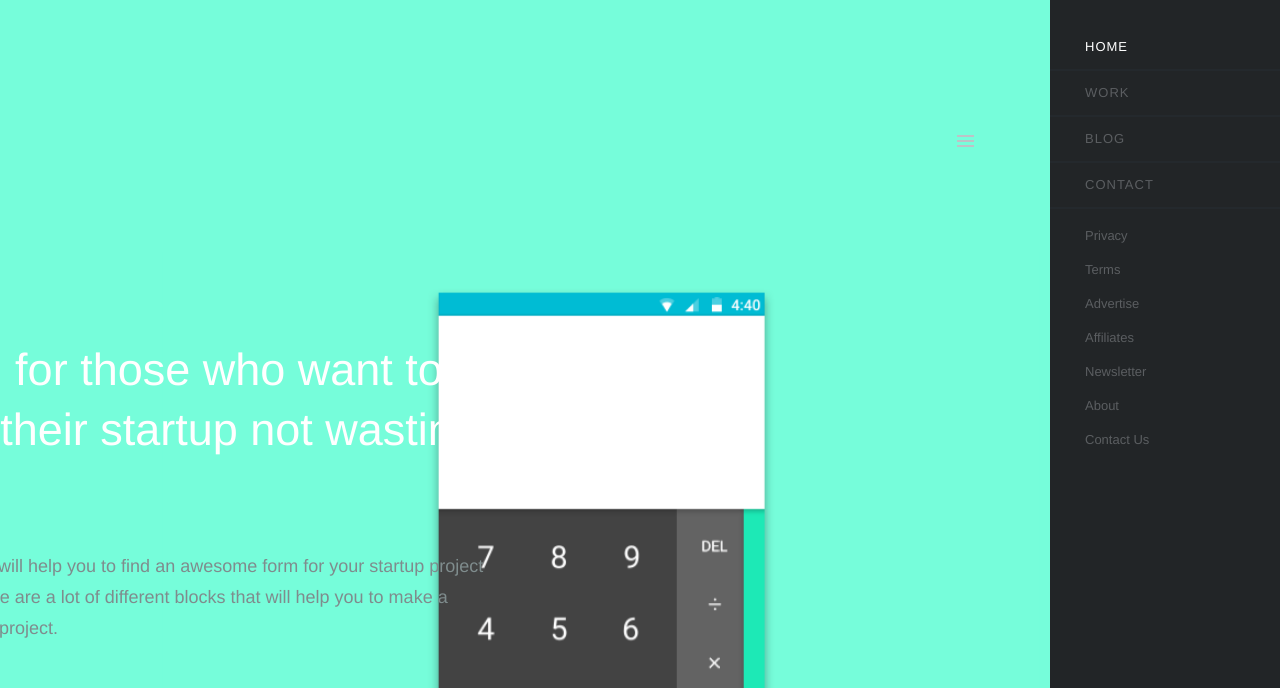
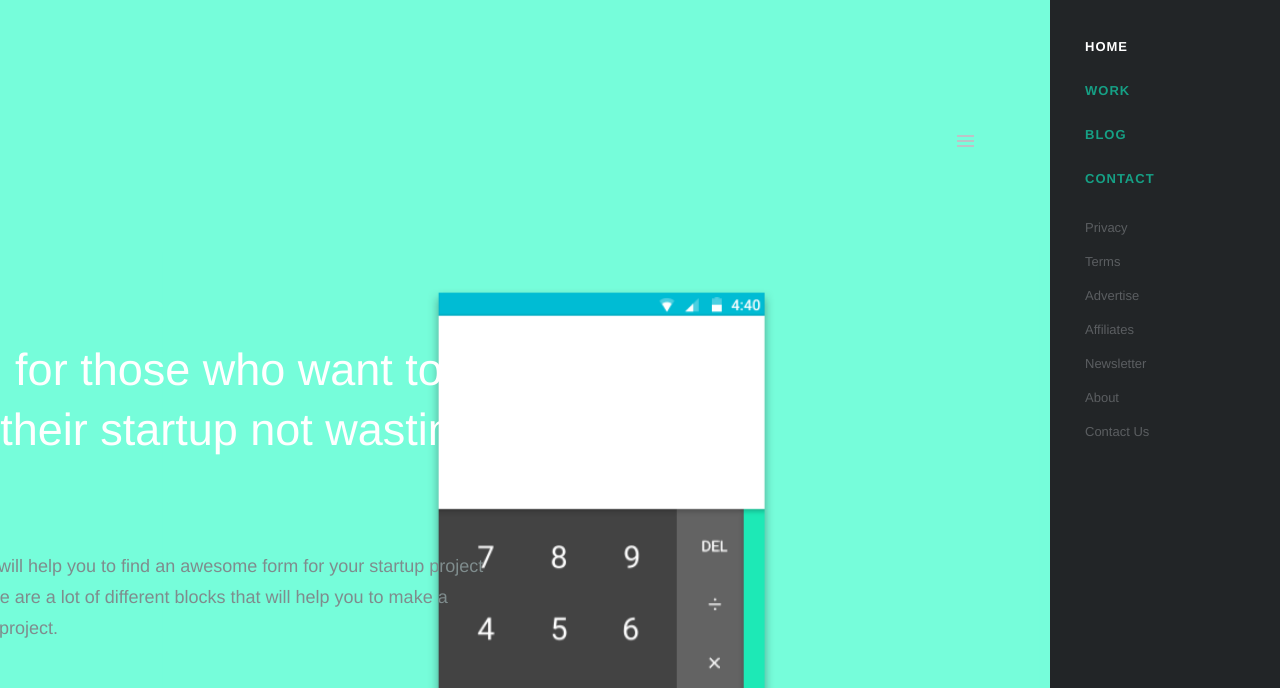
Before and after one commit to Wulfcastle/Applandr, a plain HTML site: page index.html in a window 1280 px wide. Both pictures are taken after a click on the button 1195 px from the left and 141 px from the top of the page. Shown: the top 688 px of the page. Drawn offline with Linux system fonts and the light colour scheme.

Commit message:
v0.1.2.1

```diff
--- a/static/css/style.css
+++ b/static/css/style.css
@@ -749,13 +749,13 @@ body > .navbar-collapse .nav > li {
 }
 body > .navbar-collapse .nav > li > a {
   display: block;
-  padding: 12px 35px;
-  border-bottom: 2px solid #24292d;
-  font-size: 13px;
-  font-weight: normal;
-  letter-spacing: 1px;
-  color: #5b5e61;
-  text-transform: uppercase;
+padding: 12px 35px;
+/* border-bottom: 2px solid #24292d; */
+font-size: 13px;
+font-weight: 700;
+letter-spacing: 1px;
+/* color: #5b5e61; */
+text-transform: uppercase;
 }
 body > .navbar-collapse .nav > li > a:hover,
 body > .navbar-collapse .nav > li > a:focus,
@@ -1436,7 +1436,7 @@ margin-bottom: 30px;
   display: block;
 }
 .content-36 {
-  background: #ff6e40;
+  background: #ff5177;
     opacity: 50%;
   text-align: center;
   color: #95a5a6;
@@ -2155,6 +2155,7 @@ margin-bottom: 30px;
   padding: 140px 0;
   color: #bdc3c7;
   overflow: hidden;
+    background-color: #00bcd4;
 }
 .content-24 h3 {
   font-size: 30px;
```
